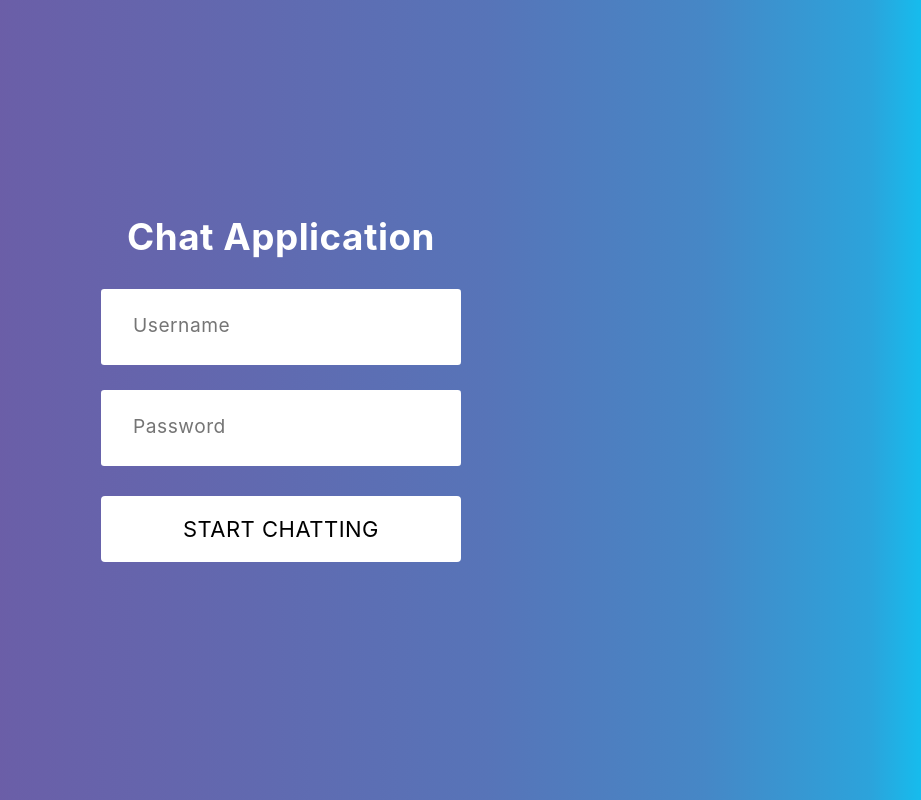
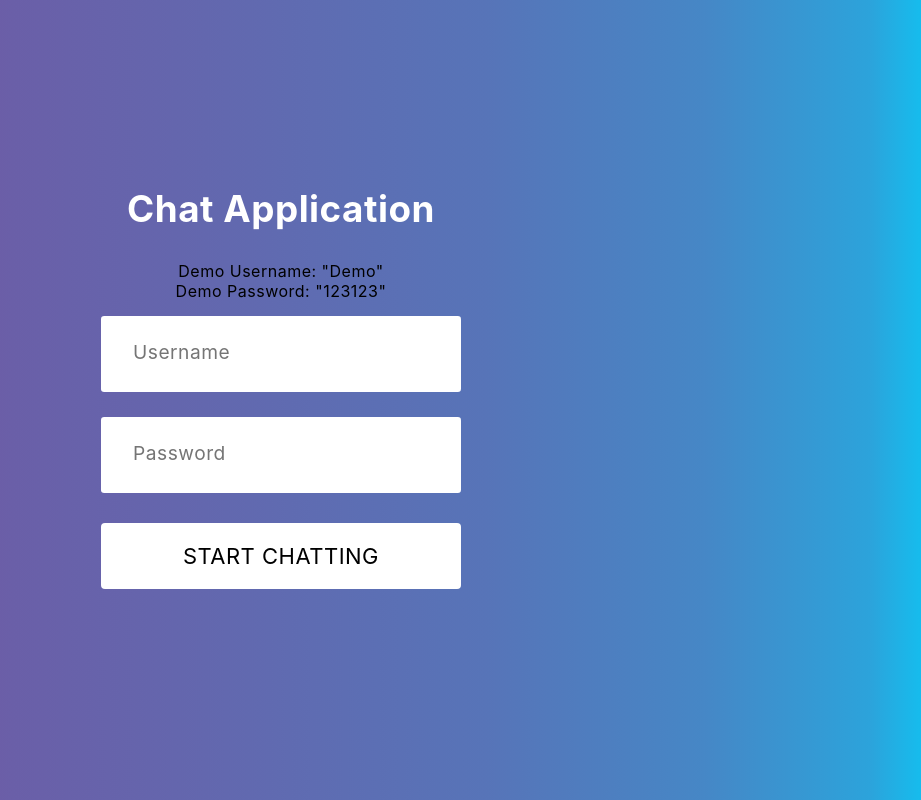
Before and after one commit to horzu/chat-app, a React (Create React App) app: page / in a window 1280 px wide. Shown: the whole page, without its empty margins (359-1280 px from the left). Built offline with nearby package versions, Linux system fonts and the light colour scheme.

Commit message:
demo account added for demonstration purposes

```diff
--- a/src/components/LoginForm.jsx
+++ b/src/components/LoginForm.jsx
@@ -34,6 +34,7 @@ const LoginForm = () => {
         <div className="wrapper">
             <div className="form">
                 <h1 className="title">Chat Application</h1>
+                <p style={{ paddingBottom: "15px", textAlign: "center"}}>Demo Username: "Demo"<br/> Demo Password: "123123"</p>
                 <form onSubmit={handleSubmit} >
                     <input type="text" value={username} onChange={(e) => setUsername(e.target.value)} className="input" placeholder="Username" required/>
                     <input type="password" value={password} onChange={(e) => setPassword(e.target.value)} className="input" placeholder="Password" required/>
```
